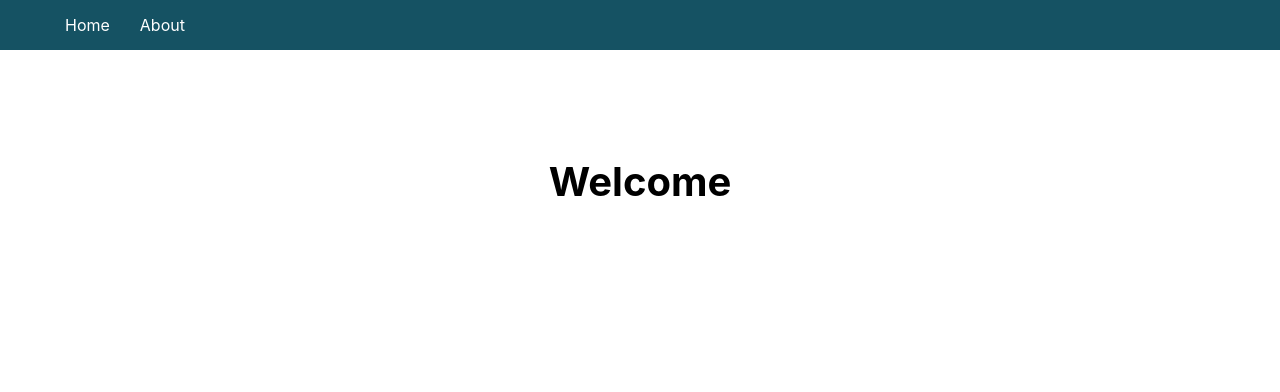
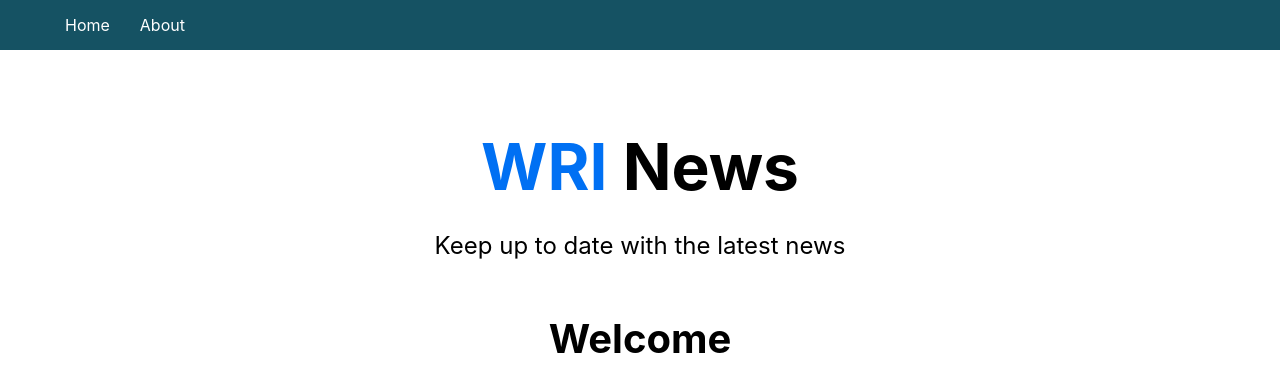
Before and after one commit to webroyit/f7n1j1-FirstNextjs, a Next.js app: page / in a window 1280 px wide. Shown: the top 392 px of the page. Built offline with nearby package versions, Linux system fonts and the light colour scheme.

Commit message:
Add header with styles

```diff
--- /dev/null
+++ b/components/Header.js
@@ -0,0 +1,16 @@
+import headerStyles from '../styles/Header.module.css'
+
+const Header = () => {
+    return (
+        <div>
+            <h1 className={headerStyles.title}>
+                <span>WRI</span> News
+            </h1>
+            <p className={headerStyles.description}>
+                Keep up to date with the latest news
+            </p>
+        </div>
+    )
+}
+
+export default Header
--- a/components/Layout.js
+++ b/components/Layout.js
@@ -1,4 +1,5 @@
 import Nav from './Nav'
+import Header from './Header'
 
 import styles from '../styles/Layout.module.css'
 
@@ -8,6 +9,7 @@
             <Nav />
             <div className={styles.container}>
                 <main className={styles.main}>
+                    <Header />
                     {children}
                 </main>
             </div>
--- /dev/null
+++ b/styles/Header.module.css
@@ -0,0 +1,27 @@
+.title a,
+.title span {
+    color: #0070f3;
+    text-decoration: none;
+}
+
+.title a:hover,
+.title a:focus,
+.title a:active {
+    text-decoration: underline;
+}
+
+.title {
+    margin: 0;
+    line-height: 1.15;
+    font-size: 4rem;
+}
+
+.title,
+.description {
+    text-align: center;
+}
+
+.description {
+    line-height: 1.5;
+    font-size: 1.5rem;
+}
--- a/styles/Layout.module.css
+++ b/styles/Layout.module.css
@@ -32,33 +32,6 @@
   justify-content: center;
   align-items: center;
   flex-grow: 1;
-}
-
-.title a {
-  color: #0070f3;
-  text-decoration: none;
-}
-
-.title a:hover,
-.title a:focus,
-.title a:active {
-  text-decoration: underline;
-}
-
-.title {
-  margin: 0;
-  line-height: 1.15;
-  font-size: 4rem;
-}
-
-.title,
-.description {
-  text-align: center;
-}
-
-.description {
-  line-height: 1.5;
-  font-size: 1.5rem;
 }
 
 .code {
```
